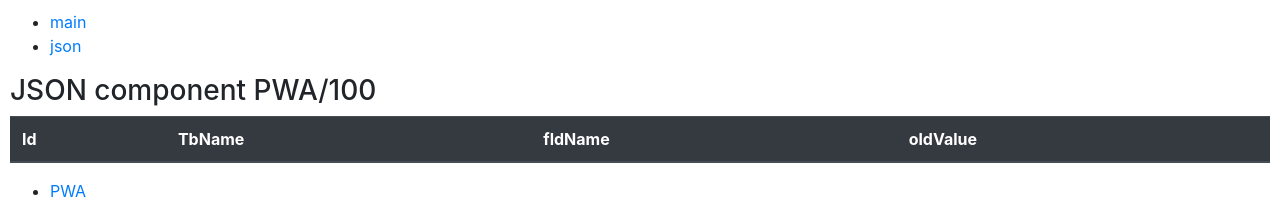
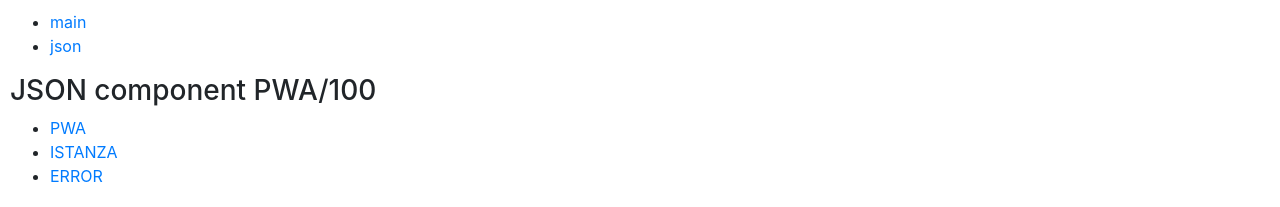
Before and after one commit to paulodiff/angular-formly-ngx-custom-validation, an Angular app: page /json in a window 1280 px wide. Shown: the top 207 px of the page. Built offline with nearby package versions, Linux system fonts and the light colour scheme; what @ngx-formly/bootstrap, @ngx-formly/core would draw is missing.

Commit message:
3 files modified

```diff
--- a/src/app/json/json.component.html
+++ b/src/app/json/json.component.html
@@ -1,31 +1,6 @@
 <h3>JSON component {{tableName}}/{{id}}</h3>
 
-<table class="table table-striped bg-light">
-        <thead class="thead-dark">
-          <tr>
-            <th scope="col">Id</th>
-            <th scope="col">TbName</th>
-            <th scope="col">fldName</th>
-            <th scope="col">oldValue</th>
-          </tr>
-        </thead>
-        <tbody *ngFor="let item of items">
-          <tr [ngClass]="[lastInsertedId == item.id  ? 'bg-warning' : '' ]">
-            <td>{{item.id}}
 
-              <a [routerLink]="['/pwa-item',item.id]">
-                item: {{item.id}}
-              </a>
-
-
-
-            </td>
-            <td>{{item.name}}</td>
-            <td>{{item.email}}</td>
-            <td>{{item.phone}}</td>
-          </tr>
-        </tbody>
-    </table>
 
 
     <ul>
--- a/src/app/json/json.component.ts
+++ b/src/app/json/json.component.ts
@@ -16,7 +16,12 @@ export class JsonComponent implements OnInit, OnDestroy {
     public tableName;
     connection;
     message;
-  // form Consegna
+    form = new FormGroup({});
+    options: FormlyFormOptions = {};
+
+    model;
+    fields: FormlyFieldConfig[];
+
 
 
   constructor(
@@ -24,14 +29,14 @@ export class JsonComponent implements OnInit, OnDestroy {
               private _appService: AppService
             ) {
 
-              console.log('PWA:constructor');
+              console.log('Json:constructor');
 
 
   }
 
   ngOnInit() {
 
-    console.log('PWA:ngOnInit');
+    console.log('Json:ngOnInit');
 
     // this.id = this.route.snapshot.paramMap.get('id');
     // this.tableName = this.route.snapshot.paramMap.get('tableName');
--- a/src/app/services/app.service.ts
+++ b/src/app/services/app.service.ts
@@ -96,4 +96,16 @@ export class AppService {
     return this.http.get(sseUrl, { headers: this.httpOptions });
   }
 
+  getUserData(): Observable<any> {
+    return forkJoin([this.getUser(), this.getFields()]);
+  }
+
+  getUser() {
+    return this.http.get<{ firstName: string, lastName: string }>('assets/json-powered/user.json');
+  }
+
+  getFields() {
+    return this.http.get<FormlyFieldConfig[]>('assets/json-powered/user-form.json');
+  }
+
 }
```
